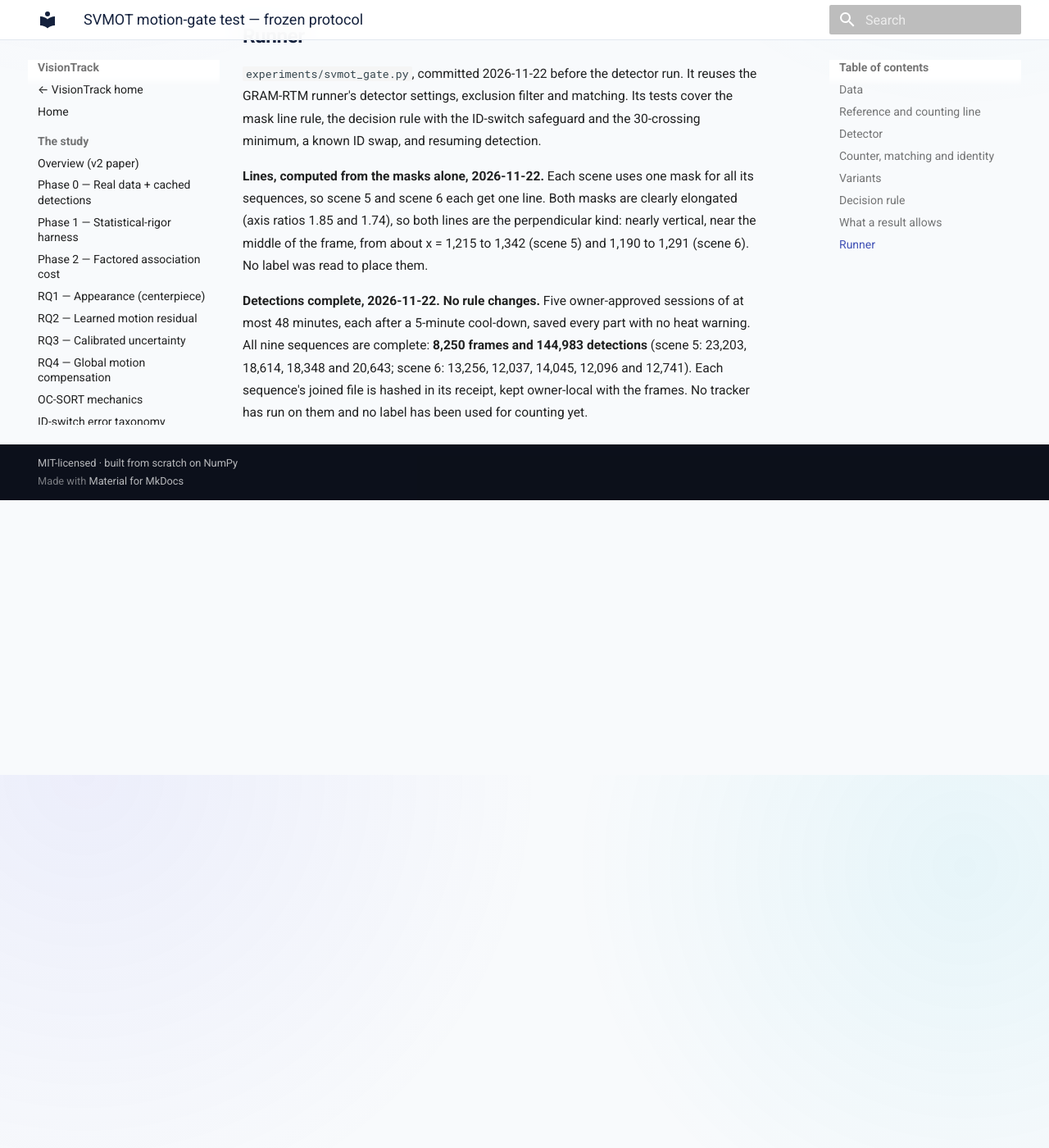
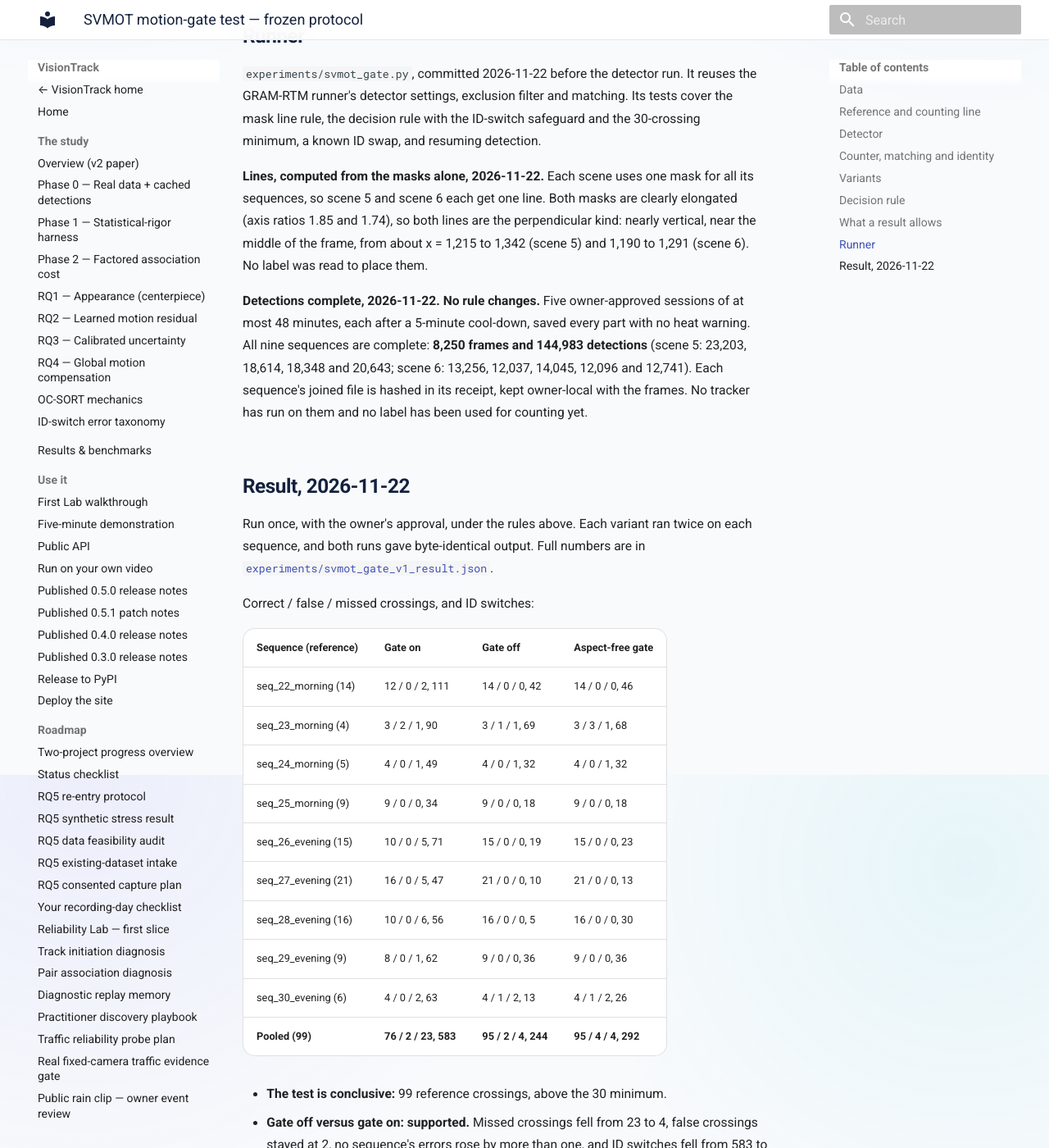
Before and after one commit to hulagerushikesh/visiontrack, an MkDocs documentation site: the page built from docs/SVMOT_GATE_TEST_PROTOCOL.md, in a window 1280 px wide and 1400 px high, scrolled down 3255 px. Shown: the whole window at 82% size. Built offline with MkDocs 1.6.1 and Material for MkDocs 9.7.7, drawn with Linux system fonts in a browser that asks for light colours; some of the changed text lies outside the part shown.

Commit message:
Record SVMOT motion-gate test result: gate off supported and preferred

```diff
--- a/docs/SVMOT_GATE_TEST_PROTOCOL.md
+++ b/docs/SVMOT_GATE_TEST_PROTOCOL.md
@@ -138,3 +138,42 @@ part with no heat warning. All nine sequences are complete: **8,250 frames and
 13,256, 12,037, 14,045, 12,096 and 12,741). Each sequence's joined file is
 hashed in its receipt, kept owner-local with the frames. No tracker has run on
 them and no label has been used for counting yet.
+
+## Result, 2026-11-22
+
+Run once, with the owner's approval, under the rules above. Each variant ran
+twice on each sequence, and both runs gave byte-identical output. Full numbers
+are in [`experiments/svmot_gate_v1_result.json`](../experiments/svmot_gate_v1_result.json).
+
+Correct / false / missed crossings, and ID switches:
+
+| Sequence (reference) | Gate on | Gate off | Aspect-free gate |
+|---|---|---|---|
+| seq_22_morning (14) | 12 / 0 / 2, 111 | 14 / 0 / 0, 42 | 14 / 0 / 0, 46 |
+| seq_23_morning (4) | 3 / 2 / 1, 90 | 3 / 1 / 1, 69 | 3 / 3 / 1, 68 |
+| seq_24_morning (5) | 4 / 0 / 1, 49 | 4 / 0 / 1, 32 | 4 / 0 / 1, 32 |
+| seq_25_morning (9) | 9 / 0 / 0, 34 | 9 / 0 / 0, 18 | 9 / 0 / 0, 18 |
+| seq_26_evening (15) | 10 / 0 / 5, 71 | 15 / 0 / 0, 19 | 15 / 0 / 0, 23 |
+| seq_27_evening (21) | 16 / 0 / 5, 47 | 21 / 0 / 0, 10 | 21 / 0 / 0, 13 |
+| seq_28_evening (16) | 10 / 0 / 6, 56 | 16 / 0 / 0, 5 | 16 / 0 / 0, 30 |
+| seq_29_evening (9) | 8 / 0 / 1, 62 | 9 / 0 / 0, 36 | 9 / 0 / 0, 36 |
+| seq_30_evening (6) | 4 / 0 / 2, 63 | 4 / 1 / 2, 13 | 4 / 1 / 2, 26 |
+| **Pooled (99)** | **76 / 2 / 23, 583** | **95 / 2 / 4, 244** | **95 / 4 / 4, 292** |
+
+- **The test is conclusive:** 99 reference crossings, above the 30 minimum.
+- **Gate off versus gate on: supported.** Missed crossings fell from 23 to
+  4, false crossings stayed at 2, no sequence's errors rose by more than one,
+  and ID switches fell from 583 to 244.
+- **Aspect-free gate versus gate on: supported.** Missed crossings fell from
+  23 to 4. False crossings rose from 2 to 4, exactly at the allowed limit of
+  2. ID switches fell from 583 to 292.
+- **Preference:** both pass. Gate off has 6 pooled total errors against 8,
+  25% fewer, with fewer false crossings, so by the rule gate off is preferred.
+
+**What this allows.** This is the second unused venue after GRAM-RTM, and it
+points the same way: the default gate loses crossings on fast fixed-camera
+traffic, and switching it off recovers them without more identity swaps.
+The frozen plan names UA-DETRAC as the partner venue for a default-change
+proposal, so on its own this result cannot back one. The aspect-free gate
+passed only at the edge of its false-crossing limit. Both scenes are elevated
+views of mostly straight roads, so turning traffic is still untested.
```
Also changed, not shown: docs/TRAFFIC_GATE_TEST_PLAN.md (+1 -0 lines), 1 other file.
